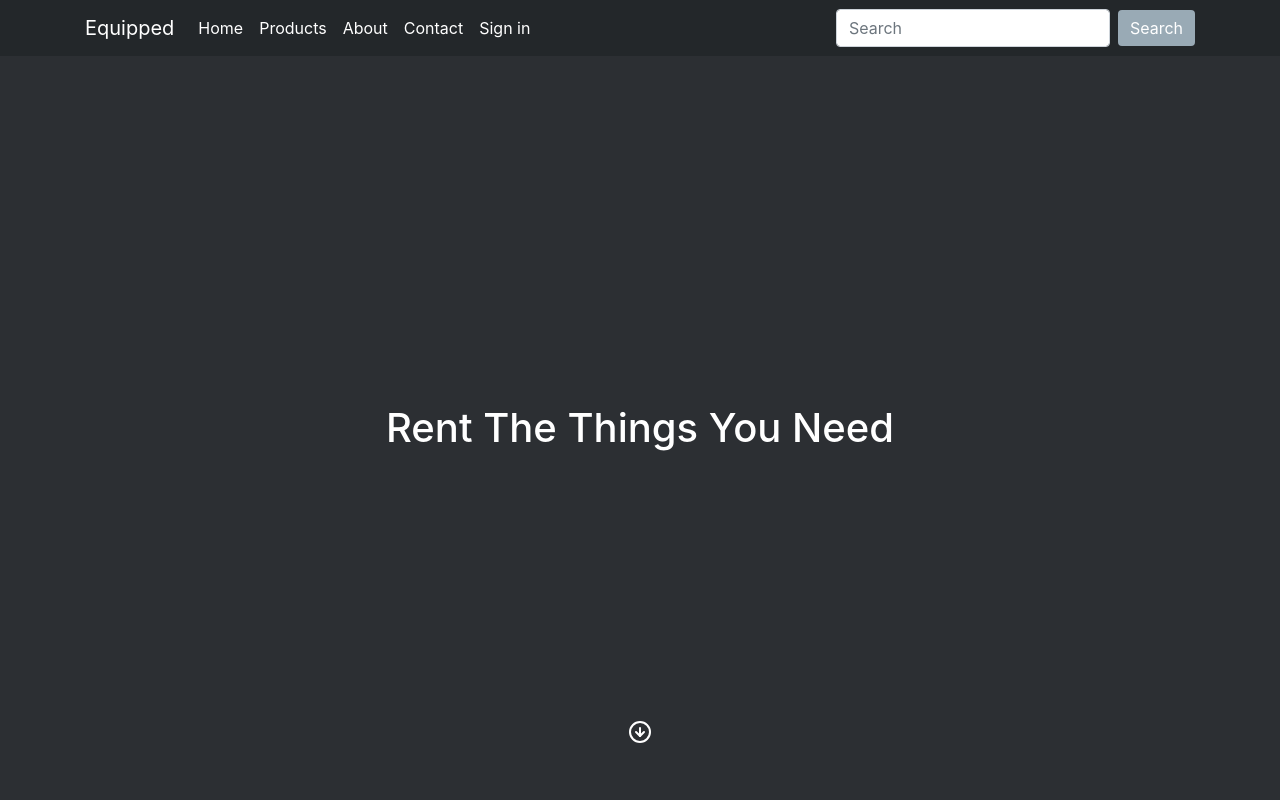
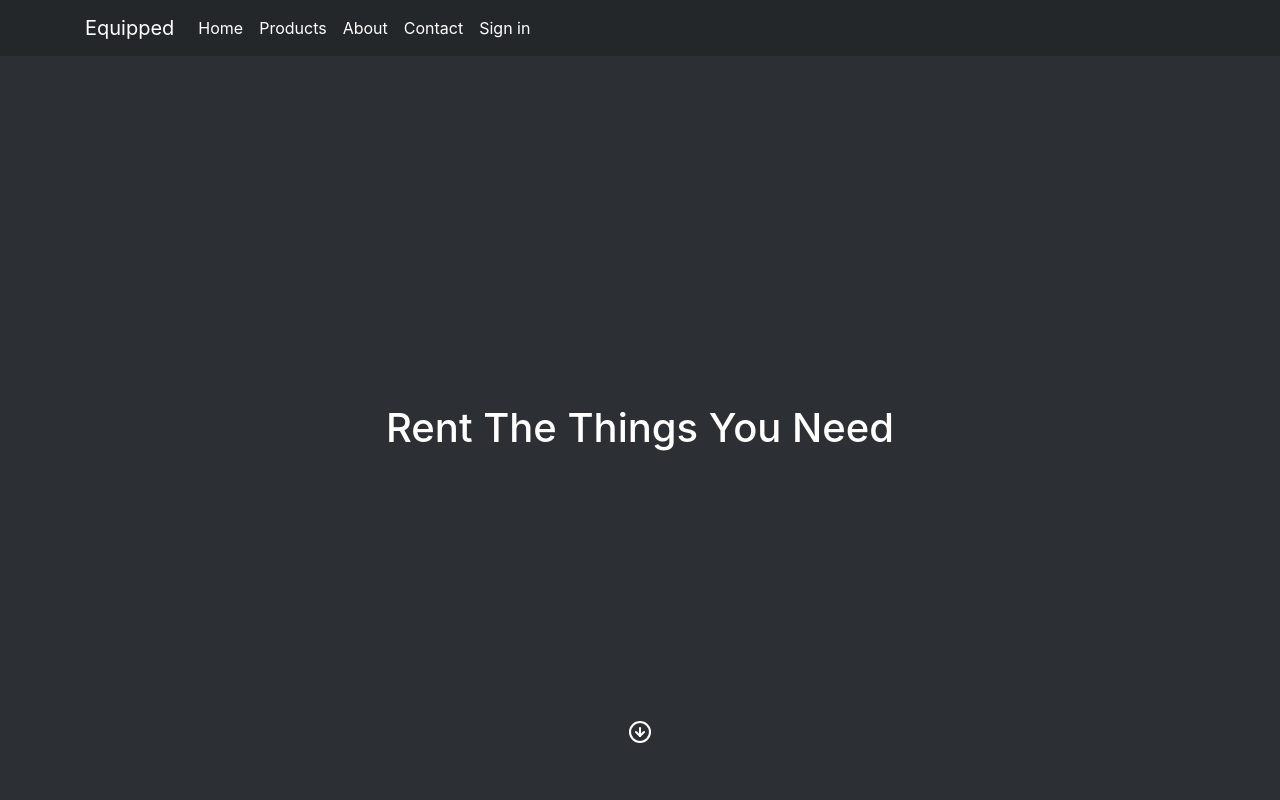
Before and after one commit to aidenwaring/equipped-frontend, a React (Create React App) app: page / in a window 1280 px wide. Shown: the top 800 px of the page. Built offline with nearby package versions, Linux system fonts and the light colour scheme; no server answers.

Commit message:
removed search bar

```diff
--- a/src/components/Menu.jsx
+++ b/src/components/Menu.jsx
@@ -92,14 +92,7 @@
               <Nav.Item></Nav.Item>
             </Nav>
 
-            <Form inline>
-              <FormControl
-                type="text"
-                placeholder="Search"
-                className="mr-sm-2"
-              />
-              <Button variant="outline-success">Search</Button>
-            </Form>
+
           </Navbar.Collapse>
         </Container>
       </Navbar>
```
